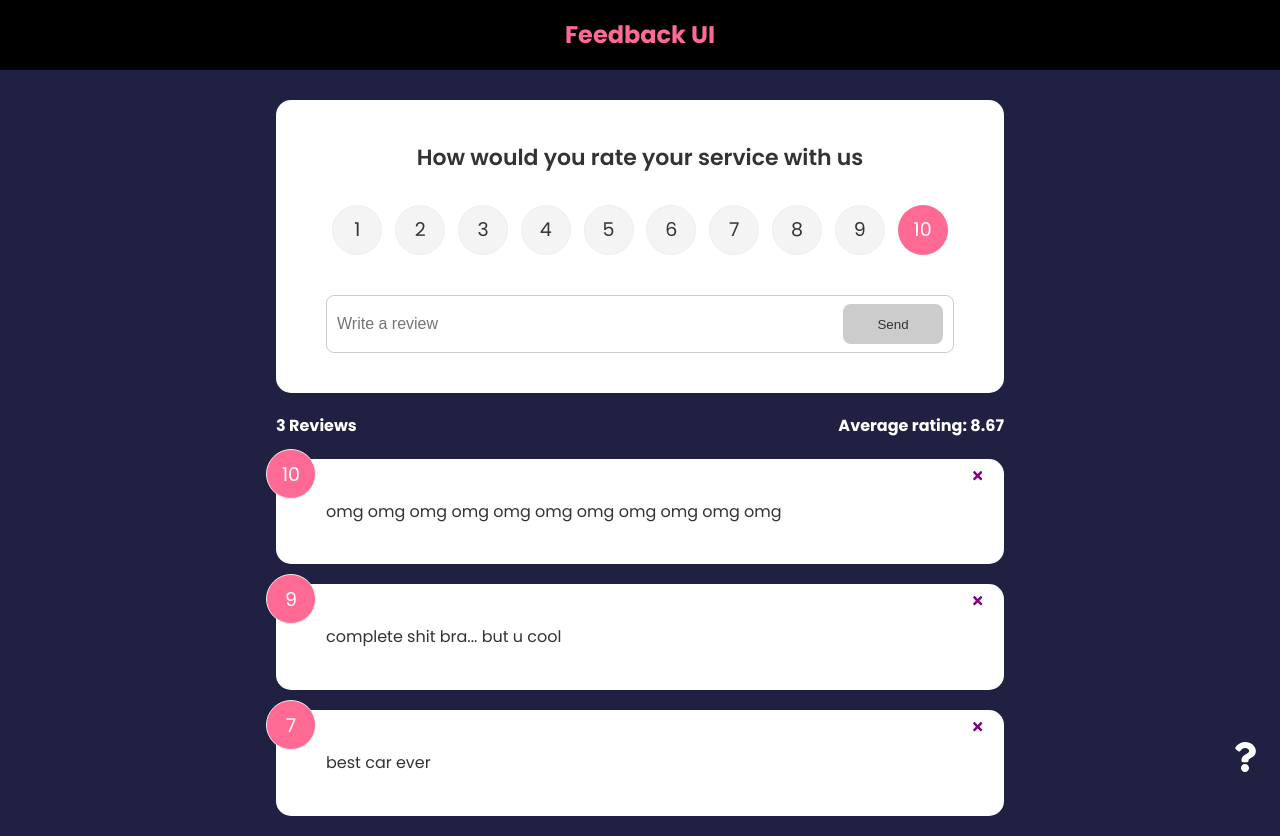
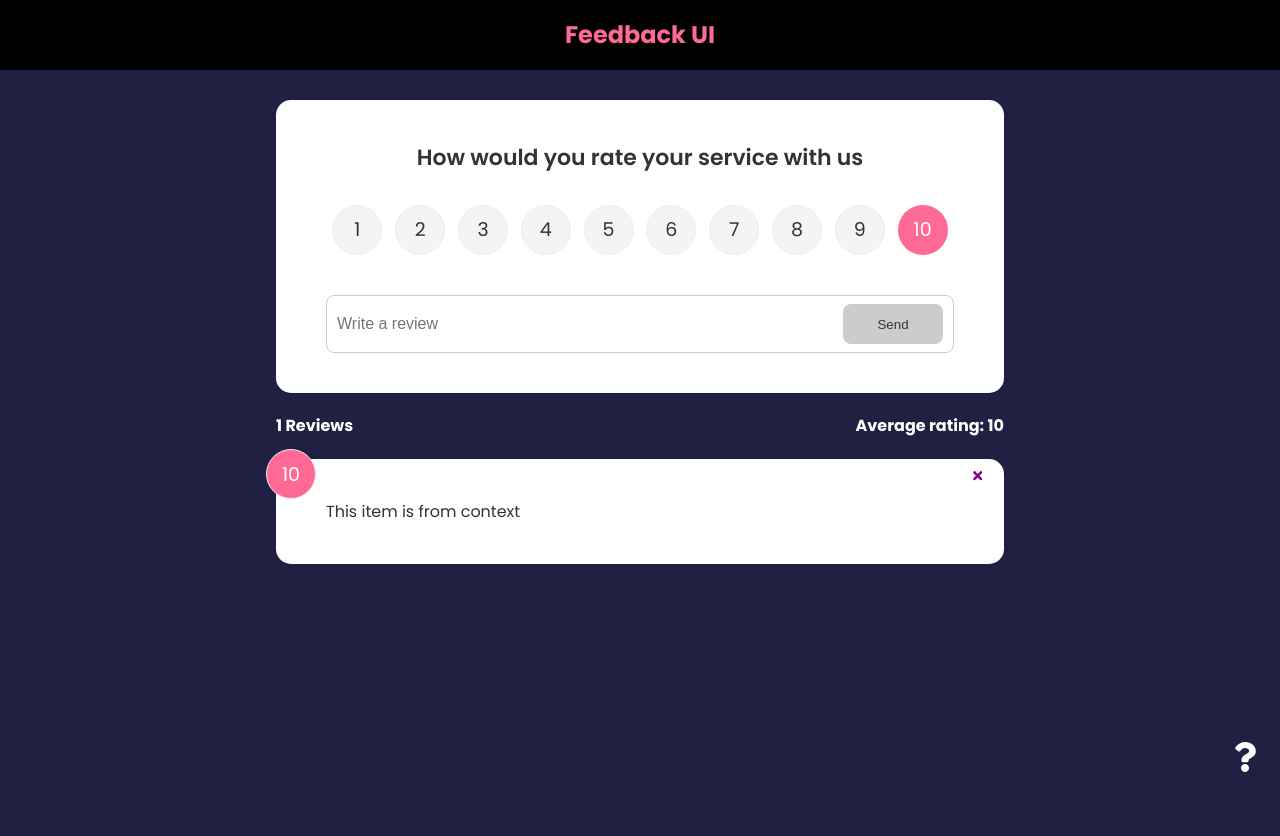
Before and after one commit to Shamoleambo/react-front-to-back, a React (Create React App) app in the folder feedback-app/: page / in a window 1280 px wide. After the commit the page ends 800 px from the top, so only its background shows below. Built offline with nearby package versions, Linux system fonts and the light colour scheme.

Commit message:
refactoring prop drilling to use global Context

```diff
--- a/feedback-app/src/App.js
+++ b/feedback-app/src/App.js
@@ -37,11 +37,8 @@
               element={
                 <>
                   <FeedbackForm addFeedback={handleAddFeedback} />
-                  <FeedbackStats feedback={feedback} />
-                  <FeedbackList
-                    feedback={feedback}
-                    handleDelete={deleteFeedback}
-                  />
+                  <FeedbackStats />
+                  <FeedbackList handleDelete={deleteFeedback} />
                 </>
               }
             ></Route>
--- a/feedback-app/src/components/FeedbackList.jsx
+++ b/feedback-app/src/components/FeedbackList.jsx
@@ -1,8 +1,11 @@
-import PropTypes from "prop-types";
+import { useContext } from "react";
 import { motion, AnimatePresence } from "framer-motion";
 import FeedbackItem from "./FeedbackItem";
+import FeedbackContext from "../context/FeedbackContext";
 
-function FeedbackList({ feedback, handleDelete }) {
+function FeedbackList({ handleDelete }) {
+  const { feedback } = useContext(FeedbackContext);
+
   if (!feedback || feedback.length === 0) {
     return <p>No feedback</p>;
   }
@@ -29,14 +32,4 @@
   );
 }
 
-FeedbackList.propTypes = {
-  fedback: PropTypes.arrayOf(
-    PropTypes.shape({
-      id: PropTypes.number.isRequired,
-      rating: PropTypes.number.isRequired,
-      text: PropTypes.string.isRequired,
-    })
-  ),
-};
-
 export default FeedbackList;
--- a/feedback-app/src/components/FeedbackStats.jsx
+++ b/feedback-app/src/components/FeedbackStats.jsx
@@ -1,6 +1,8 @@
-import PropTypes from "prop-types";
+import { useContext } from "react";
+import FeedbackContext from "../context/FeedbackContext";
 
-function FeedbackStats({ feedback }) {
+function FeedbackStats() {
+  const { feedback } = useContext(FeedbackContext);
   let ratingsSum = feedback.reduce(
     (acc, feedback) => (acc += feedback.rating),
     0
@@ -17,14 +19,4 @@
   );
 }
 
-FeedbackStats.propTypes = {
-  feedback: PropTypes.arrayOf(
-    PropTypes.shape({
-      id: PropTypes.number.isRequired,
-      text: PropTypes.string.isRequired,
-      rating: PropTypes.number.isRequired,
-    })
-  ),
-};
-
 export default FeedbackStats;
```
